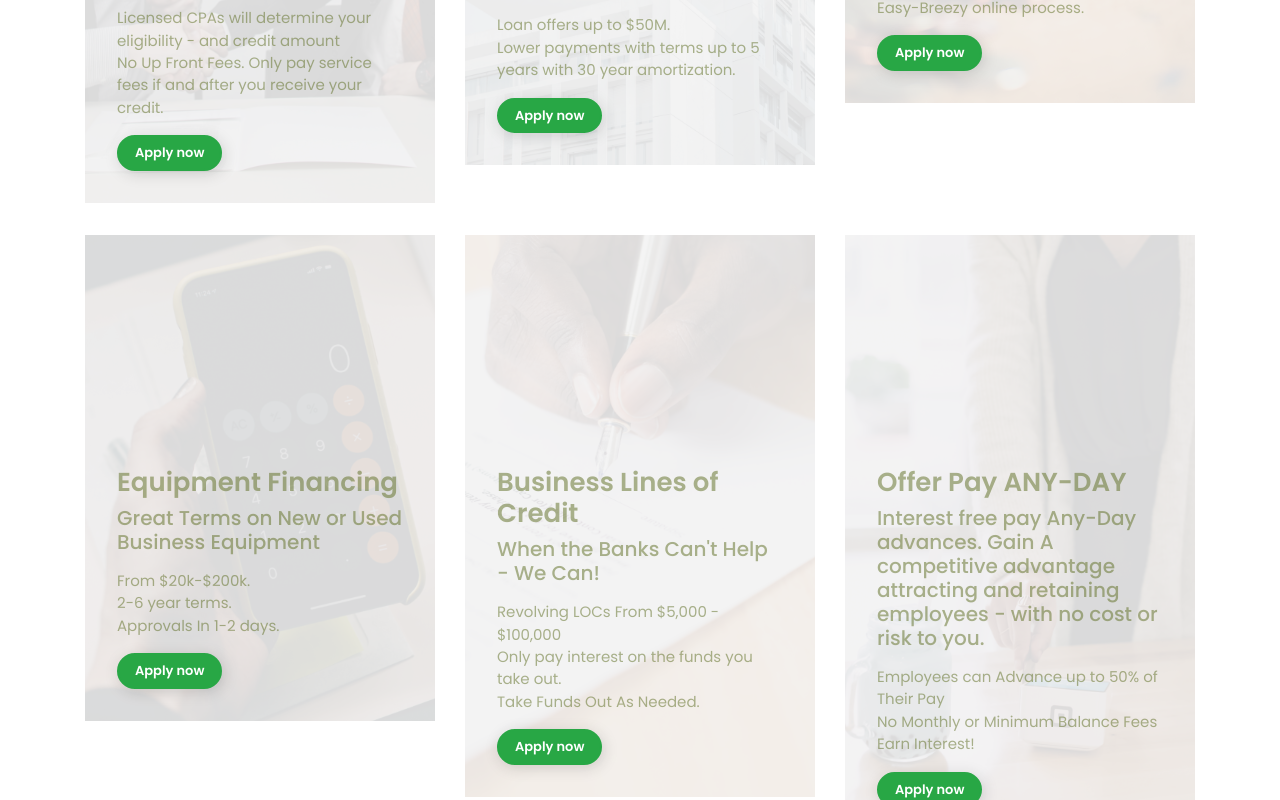
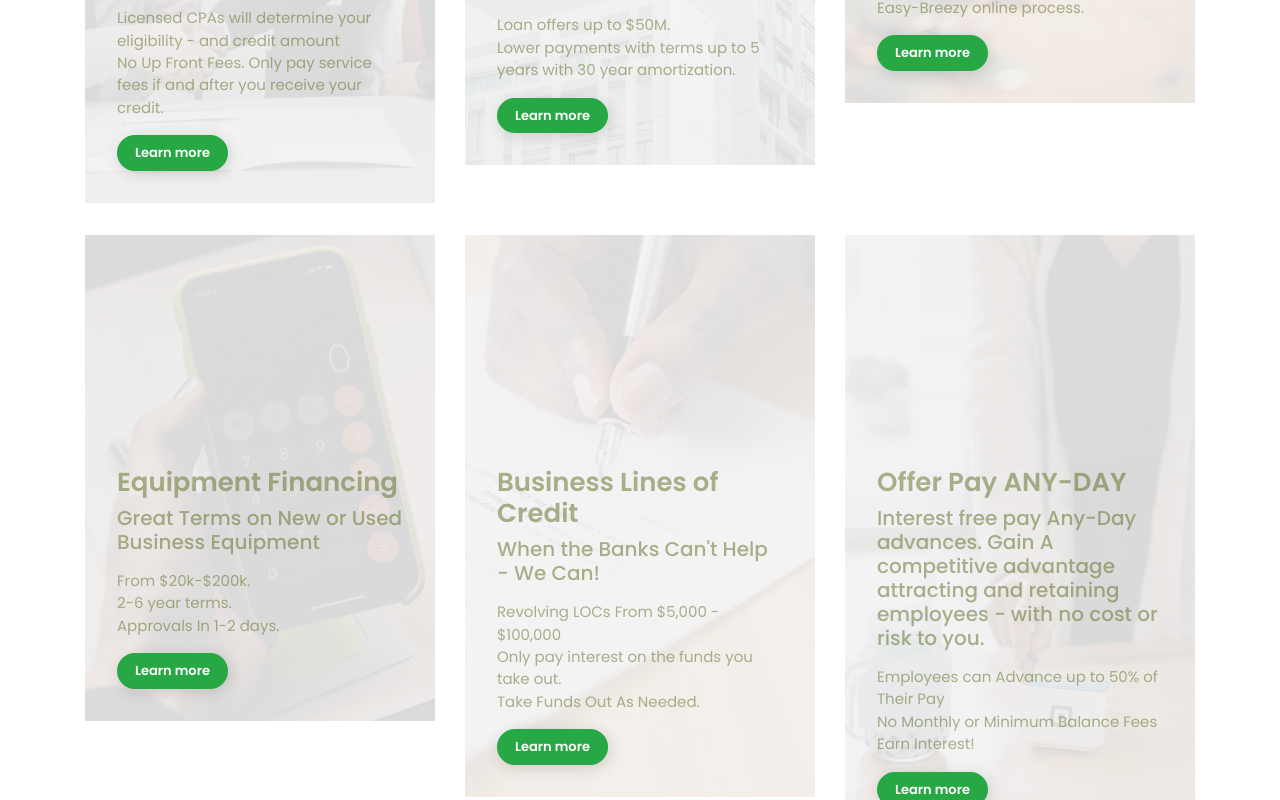
Before and after one commit to idibiatech/finance02, a plain HTML site: page index.html in a window 1280 px wide. Shown: the part 2160-2960 px from the top of the page. Drawn offline with Linux system fonts and the light colour scheme.

Commit message:
changed apply button to learn more

```diff
--- a/index.html
+++ b/index.html
@@ -313,7 +313,7 @@
 											</li> -->
 										</ul>
 									</div>
-									<a href="#" class="btn btn-success btn-sm">Apply now</a>
+									<a href="#" class="btn btn-success btn-sm">Learn more</a>
 								</div>
 								<!--end ts-story-->
 							</div>
@@ -338,7 +338,7 @@
 											<!-- <li>Current Rates 7.5% - 8.5%*.</li> -->
 										</ul>
 									</div>
-									<a href="#" class="btn btn-success btn-sm">Apply now</a>
+									<a href="#" class="btn btn-success btn-sm">Learn more</a>
 								</div>
 								<!--end ts-story-->
 							</div>
@@ -363,7 +363,7 @@
 											<li>Easy-Breezy online process.</li>
 										</ul>
 									</div>
-									<a href="#" class="btn btn-success btn-sm">Apply now</a>
+									<a href="#" class="btn btn-success btn-sm">Learn more</a>
 								</div>
 								<!--end ts-story-->
 							</div>
@@ -390,7 +390,7 @@
 											<li>Approvals In 1-2 days.</li>
 										</ul>
 									</div>
-									<a href="#" class="btn btn-success btn-sm">Apply now</a>
+									<a href="#" class="btn btn-success btn-sm">Learn more</a>
 								</div>
 								<!--end ts-story-->
 							</div>
@@ -414,7 +414,7 @@
 											<li>Take Funds Out As Needed.</li>
 										</ul>
 									</div>
-									<a href="#" class="btn btn-success btn-sm">Apply now</a>
+									<a href="#" class="btn btn-success btn-sm">Learn more</a>
 								</div>
 								<!--end ts-story-->
 							</div>
@@ -441,7 +441,7 @@
 											<li>Earn Interest!</li>
 										</ul>
 									</div>
-									<a href="#" class="btn btn-success btn-sm">Apply now</a>
+									<a href="#" class="btn btn-success btn-sm">Learn more</a>
 								</div>
 								<!--end ts-story-->
 							</div>
```
